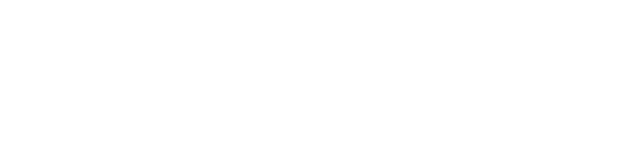
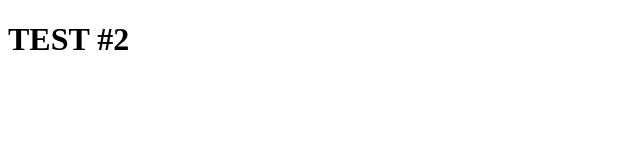
Before and after one commit to JCudzilo/lab-git, a plain HTML site: page index.html in a window 1280 px wide. Shown: the whole page, without its empty margins (0-640 px from the left). Drawn offline with Linux system fonts and the light colour scheme.

Commit message:
add header 2

```diff
--- a/index.html
+++ b/index.html
@@ -5,5 +5,7 @@
     <meta name="viewport" content="width=device-width, initial-scale=1.0" />
     <title>AGH</title>
   </head>
-  <body></body>
+  <body>
+    <h1>TEST #2</h1>
+  </body>
 </html>
```
